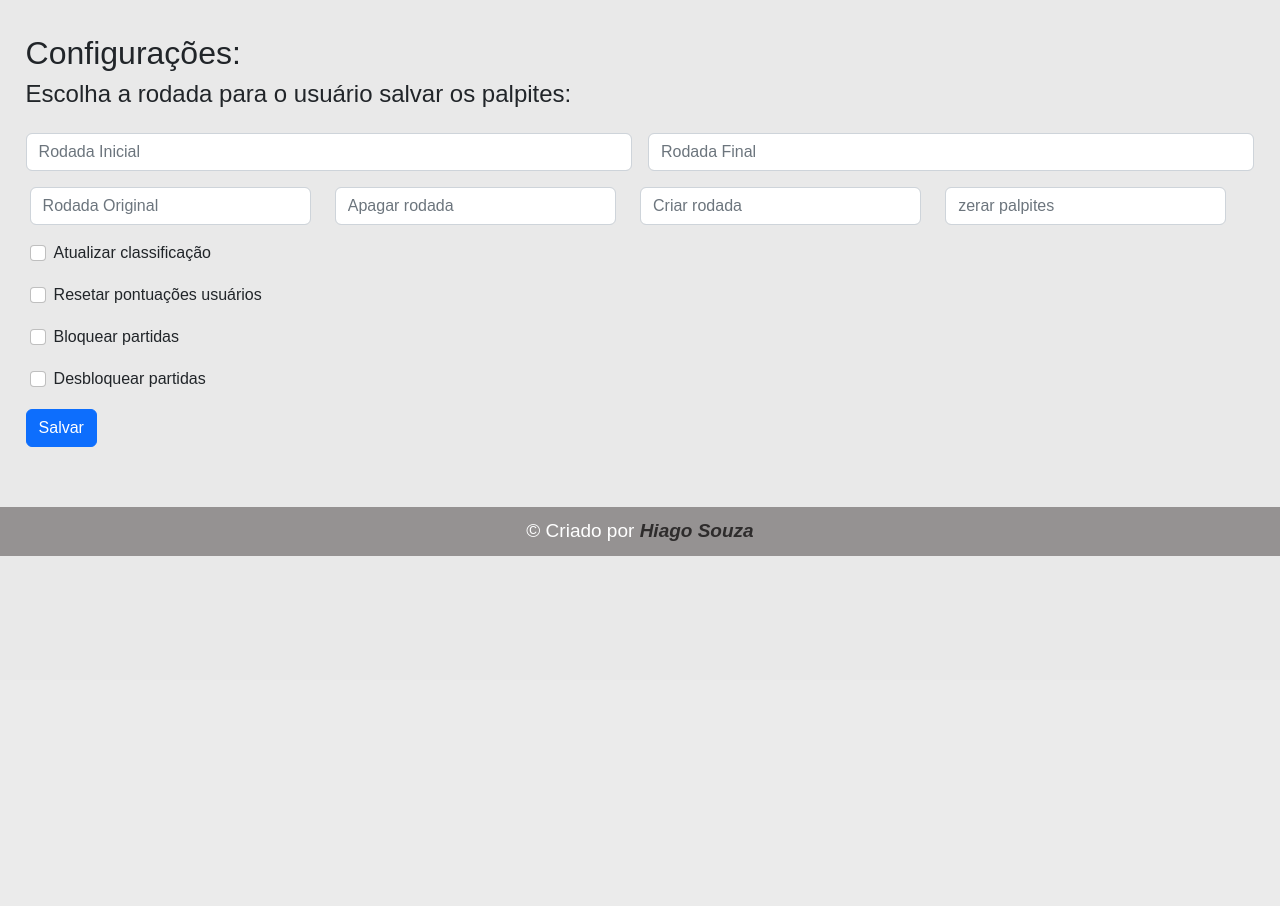
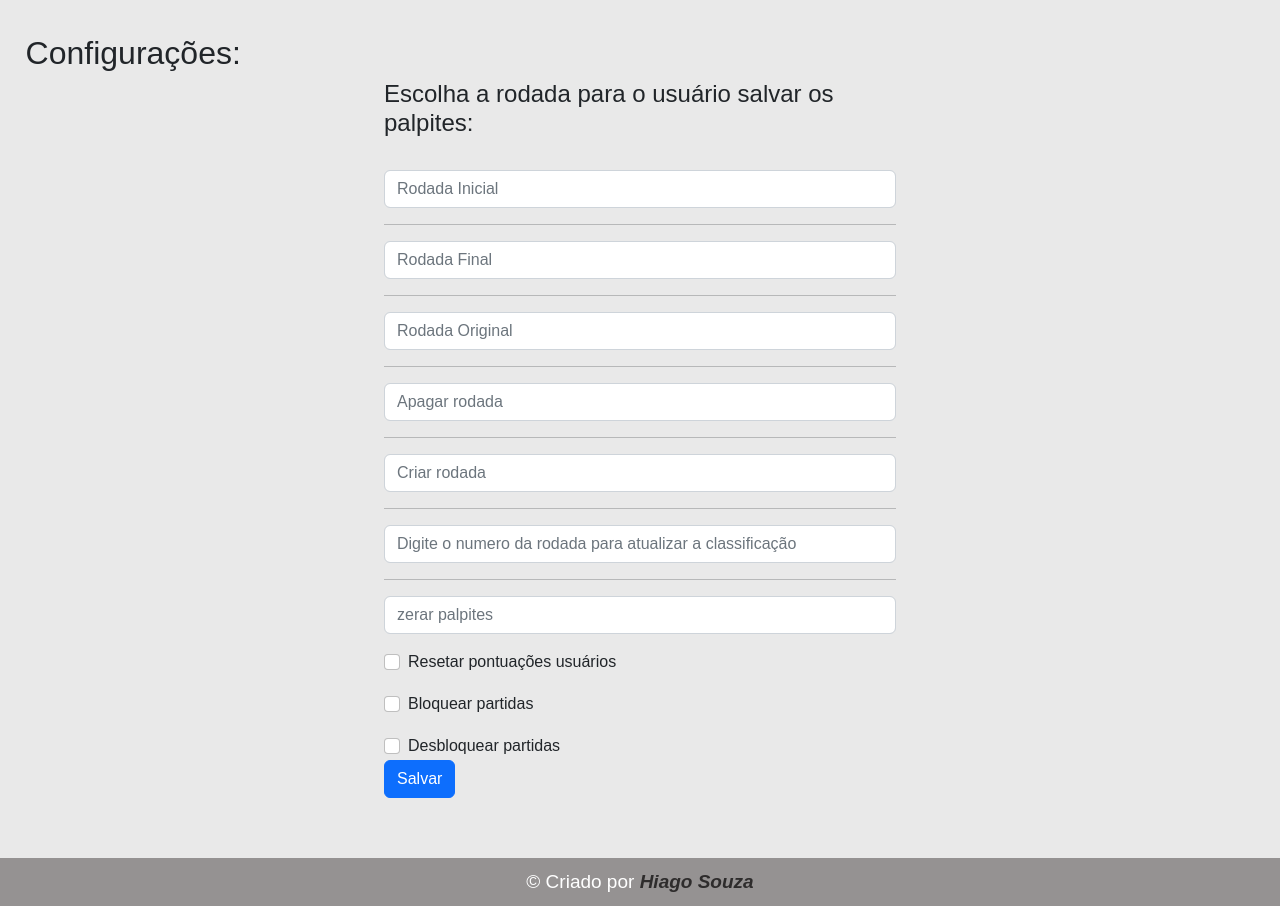
Before and after one commit to hiagospencer/bolao_brasileirao, a Django app: page /configuracoes in a window 1280 px wide. Shown: the part 120-1026 px from the top of the page. Before the commit the page ends 676 px from the top, so only its background shows below. Run offline with Django 5.2, Linux system fonts and the light colour scheme; a user stored in the database is signed in; some libraries are stand-ins or nearby versions; some web fonts are replaced.

Commit message:
ultils.py

```diff
--- a/bolao/templates/configuracoes.html
+++ b/bolao/templates/configuracoes.html
@@ -4,7 +4,7 @@
     <h2>Configurações:</h2>
     <form action="{% url 'configuracoes'%}" method="POST">
         {% csrf_token %}
-        <div class="row g-3">
+        <div class="col-5 g-3">
             <h4>Escolha a rodada para o usuário salvar os palpites: </h4><br>
 
             {% if messages %}
@@ -18,42 +18,37 @@
             <div class="col">
                 <input type="number" class="form-control" placeholder="Rodada Inicial" aria-label="First name" name="rodada_inicial">
             </div>
+            <hr>
             <div class="col">
                 <input type="number" class="form-control" placeholder="Rodada Final" aria-label="Last name" name="rodada_final">
             </div>
-
-            <div class="row mt-3">
-                <div class="col">
+            <hr>
+            <div class="col mt-3">
+                <div class="col ">
                     <input type="number" class="form-control" placeholder="Rodada Original" aria-label="Last name"
                         name="rodada_original" style="width: 100% !important;">
                 </div>
-
+                <hr>
                 <div class="col">
                     <input type="number" class="form-control" placeholder="Apagar rodada" aria-label="Last name"
                         name="apagar_rodada" style="width: 100% !important;">
                 </div>
-
+                <hr>
                 <div class="col">
                     <input type="number" class="form-control" placeholder="Criar rodada" aria-label="Last name" name="criar_rodadas"
                         style="width: 100% !important;">
                 </div>
+                <hr>
+                <div class="col">
+                    <input type="number" class="form-control" placeholder="Digite o numero da rodada para atualizar a classificação" aria-label="Last name" name="rodada_atualizada"
+                        style="width: 100% !important;">
+                </div>
+                <hr>
                 <div class="col">
                     <input type="number" class="form-control" placeholder="zerar palpites" aria-label="Last name" name="zerar_palpites"
                         style="width: 100% !important;">
                 </div>
             </div>
-
-            <div class="row mt-3">
-                <div class="col">
-                    <div class="form-check">
-                        <input class="form-check-input" type="checkbox" id="atualizar_classificacao" name="atualizar_classificacao">
-                        <label class="form-check-label" for="atualizar_classificacao">
-                            Atualizar classificação
-                        </label>
-                    </div>
-                </div>
-            </div>
-
 
             <div class="row mt-3">
                 <div class="col">
--- a/bolao/utils.py
+++ b/bolao/utils.py
@@ -122,15 +122,13 @@ def calcular_pontuacao(user):
     print('tabela pontuação não encontrada')
 
 
-def calcular_pontuacao_usuario():
+def calcular_pontuacao_usuario(rodada_atualizada):
 
-  # rodadas = Palpite.objects.filter(finalizado=False, usuario=usuario)
-  # pontuacao_usuario = Classificacao.objects.get(usuario__usuario=user)
   todos_usuarios = User.objects.all()
 
   try:
     for usuario in todos_usuarios:
-      rodadas = Palpite.objects.filter(finalizado=False, usuario=usuario)
+      rodadas = Palpite.objects.filter(finalizado=False, usuario=usuario, rodada_atual=rodada_atualizada)
       pontuacao_usuario = Classificacao.objects.get(usuario__usuario=usuario)
       for rodada in rodadas:
         try:
--- a/bolao/views.py
+++ b/bolao/views.py
@@ -145,14 +145,14 @@ def configuracoes(request):
         bloquear_partidas = request.POST.get('bloquear_partidas')
         desbloquear_partidas = request.POST.get('desbloquear_partidas')
         zerar_palpites = request.POST.get('zerar_palpites')
-        atualizar_classificacao = request.POST.get('atualizar_classificacao')
+        rodada_atualizada = request.POST.get('rodada_atualizada')
 
         if zerar_palpites:
             thread = threading.Thread(target=zerar_palpites_usuarios(zerar_palpites))
             thread.start()
 
-        if atualizar_classificacao:
-            thread = threading.Thread(target=calcular_pontuacao_usuario())
+        if rodada_atualizada:
+            thread = threading.Thread(target=calcular_pontuacao_usuario(rodada_atualizada))
             thread.start()
 
         if rodada_original:
```
